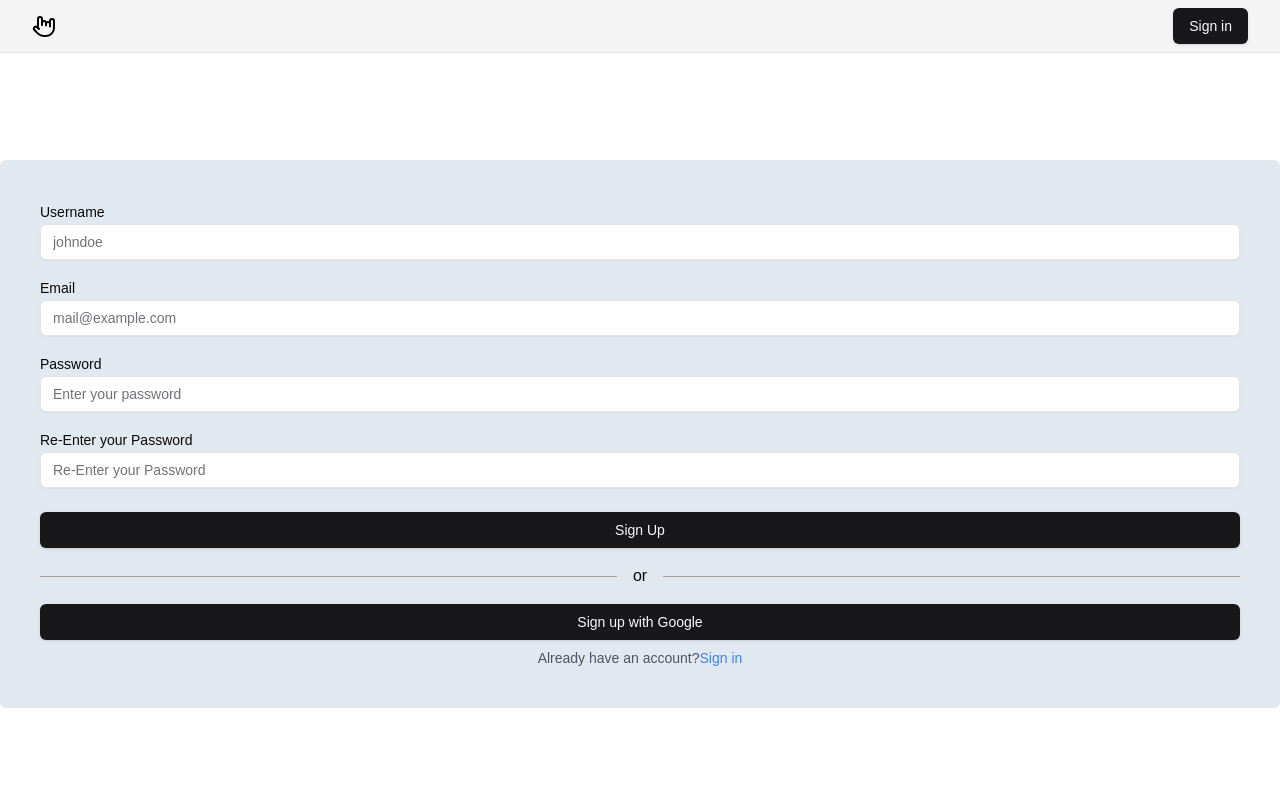
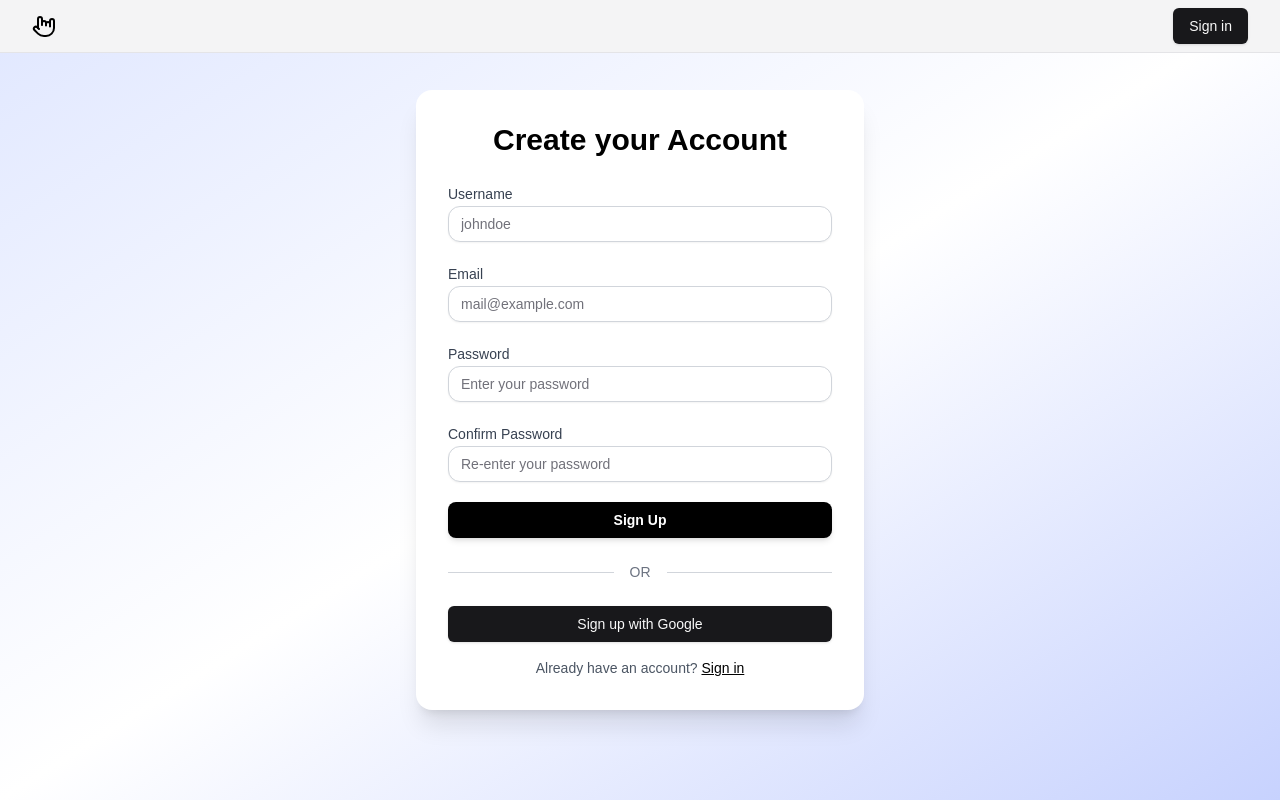
Before and after one commit to ananyapati26/LinkTree, a Next.js app: page /sign-up in a window 1280 px wide. Built offline with nearby package versions, Linux system fonts and the light colour scheme; no server answers.

Commit message:
changed ui of log in sign up

```diff
--- a/src/app/(auth)/layout.jsx
+++ b/src/app/(auth)/layout.jsx
@@ -2,7 +2,7 @@
 
 const AuthLayout = ({ children }) => {
   return (
-    <div className="bg-slate-200 p-10 rounded-md  items-center justify-center mt-40">{children}</div>
+    <div className="bg-slate-200 rounded-md  items-center justify-center ">{children}</div>
   )
 }
 
--- a/src/components/form/SignInform.jsx
+++ b/src/components/form/SignInform.jsx
@@ -43,75 +43,89 @@ const SignInform = () => {
       password: values.password,
       redirect: false,
     });
-    console.log("Sign-in response:", signInData);
+
     if (signInData?.error) {
       console.log(signInData.error);
     } else {
-      // router.push("/admin");
-      console.log("Navigating to /admin...");
       router.push("/admin");
-      console.log("Navigation initiated.");
     }
-    console.log(signInData);
   };
 
   return (
+    <div className="min-h-screen flex items-center justify-center bg-gradient-to-br from-blue-50 via-white to-blue-100 p-4">
+      <div className="w-full max-w-md p-8 bg-white rounded-2xl shadow-xl">
+        <h2 className="text-3xl font-bold text-center text-black mb-6">
+          Welcome Back
+        </h2>
+
         <Form {...form}>
-      <form onSubmit={form.handleSubmit(onSubmit)} className="w-full">
-        <div className="space-y-4">
-          {" "}
+          <form onSubmit={form.handleSubmit(onSubmit)} className="space-y-5">
             <FormField
               control={form.control}
               name="email"
               render={({ field }) => (
                 <FormItem>
-                <FormLabel>Email</FormLabel>
+                  <FormLabel className="text-gray-700">Email</FormLabel>
                   <FormControl>
                     <Input
                       type="email"
                       placeholder="mail@example.com"
                       {...field}
+                      className="rounded-xl border border-gray-300 shadow-sm focus:ring-2 focus:ring-blue-500"
                     />
                   </FormControl>
-                <FormMessage />
+                  <FormMessage className="text-sm text-red-500" />
                 </FormItem>
               )}
             />
+
             <FormField
               control={form.control}
               name="password"
               render={({ field }) => (
                 <FormItem>
-                <FormLabel>Password</FormLabel>
+                  <FormLabel className="text-gray-700">Password</FormLabel>
                   <FormControl>
                     <Input
                       type="password"
                       placeholder="Enter your password"
                       {...field}
+                      className="rounded-xl border border-gray-300 shadow-sm focus:ring-2 focus:ring-blue-500"
                     />
                   </FormControl>
-                <FormMessage />
+                  <FormMessage className="text-sm text-red-500" />
                 </FormItem>
               )}
             />
-        </div>
 
-        <Button className="w-full mt-6" type="submit">
+            <Button
+              type="submit"
+              className="w-full py-3 bg-black text-white font-semibold rounded-lg shadow-md hover:bg-blue-700 transition duration-300"
+            >
               Sign In
             </Button>
           </form>
+        </Form>
 
-      <div className="mx-auto mt-4 flex items-center justify-evenly w-full before:mr-4 after:ml-4 before:block before:h-px before:flex-grow before:bg-stone-400 after:block after:h-px after:flex-grow after:bg-stone-400">
-        or
+        <div className="flex items-center my-6">
+          <div className="flex-grow h-px bg-gray-300"></div>
+          <span className="px-4 text-gray-500 text-sm">OR</span>
+          <div className="flex-grow h-px bg-gray-300"></div>
         </div>
-      <GoogleSignInButton>Sign in with Google</GoogleSignInButton>
-      <p className="text-center text-sm text-gray-600 mt-2">
-        Don't have an account?
-        <Link href="/sign-up" className="text-blue-500 hover:underline">
+
+      <GoogleSignInButton className="text-white">Sign in with Google</GoogleSignInButton>
+
+        <p className="text-center text-sm text-gray-600 mt-4">
+          Don't have an account?{" "}
+          <Link
+            href="/sign-up"
+            className="text-black font-medium hover:underline"
+          >
             Sign up
           </Link>
         </p>
-    </Form>
+      </div>
+    </div>
   );
 };
 
--- a/src/components/form/SignUpForm.jsx
+++ b/src/components/form/SignUpForm.jsx
@@ -18,12 +18,22 @@ import Link from "next/link";
 import GoogleSignInButton from "../GoogleSignInButton";
 import { useRouter } from "next/navigation";
 
-const FormSchema = z.object({
-  username:z.string().min(1, "Username is required").max(100),
+const FormSchema = z
+  .object({
+    username: z.string().min(1, "Username is required").max(100),
     email: z.string().min(1, "Email is required").email("Invalid email"),
-  password: z.string().min(1, "Password is required").min(8, "Password must have at least 8 characters"),
-  confirmPassword: z.string().min(1, "Password confirmation is required")
-}).refine((data) => data.password === data.confirmPassword, { path: ["confirmPassword"], message: "Passwords do not match" });
+    password: z
+      .string()
+      .min(1, "Password is required")
+      .min(8, "Password must have at least 8 characters"),
+    confirmPassword: z
+      .string()
+      .min(1, "Password confirmation is required"),
+  })
+  .refine((data) => data.password === data.confirmPassword, {
+    path: ["confirmPassword"],
+    message: "Passwords do not match",
+  });
 
 const SignUpform = () => {
   const router = useRouter();
@@ -33,117 +43,143 @@ const SignUpform = () => {
       username: "",
       email: "",
       password: "",
-      confirmPassword: ""
+      confirmPassword: "",
     },
   });
 
   const onSubmit = async (values) => {
-    console.log(values);
-    const response = await fetch('/api/user', {
-      method: 'POST',
+    const response = await fetch("/api/user", {
+      method: "POST",
       headers: {
-        'Content-Type': 'application/json'
+        "Content-Type": "application/json",
       },
       body: JSON.stringify({
         username: values.username,
         email: values.email,
         password: values.password,
-      })
-    })
+      }),
+    });
 
-    if(response.ok) {
-      console.log('User created successfully');
-      router.push('/sign-in');
+    if (response.ok) {
+      router.push("/sign-in");
     } else {
-      console.log('User creation failed response:', response);
+      console.log("User creation failed:", response);
     }
   };
 
   return (
+    <div className="min-h-screen flex items-center justify-center bg-gradient-to-br from-indigo-100 via-white to-indigo-200 px-4">
+      <div className="w-full max-w-md p-8 bg-white rounded-2xl shadow-xl">
+        <h2 className="text-3xl font-bold text-center text-black mb-6">
+          Create your Account
+        </h2>
+
         <Form {...form}>
-      <form onSubmit={form.handleSubmit(onSubmit)} className="w-full">
-        <div className="space-y-4">
-          {" "}
+          <form onSubmit={form.handleSubmit(onSubmit)} className="space-y-5">
             <FormField
               control={form.control}
               name="username"
               render={({ field }) => (
                 <FormItem>
-                <FormLabel>Username</FormLabel>
+                  <FormLabel className="text-gray-700">Username</FormLabel>
                   <FormControl>
                     <Input
                       type="text"
-                  placeholder="johndoe" {...field} />
+                      placeholder="johndoe"
+                      {...field}
+                      className="rounded-xl border border-gray-300 shadow-sm focus:ring-2 focus:ring-indigo-500"
+                    />
                   </FormControl>
-                <FormMessage />
+                  <FormMessage className="text-sm text-red-500" />
                 </FormItem>
               )}
             />
+
             <FormField
               control={form.control}
               name="email"
               render={({ field }) => (
                 <FormItem>
-                          <FormLabel>Email</FormLabel>
+                  <FormLabel className="text-gray-700">Email</FormLabel>
                   <FormControl>
                     <Input
                       type="email"
-                            placeholder="mail@example.com" {...field} />
+                      placeholder="mail@example.com"
+                      {...field}
+                      className="rounded-xl border border-gray-300 shadow-sm focus:ring-2 focus:ring-indigo-500"
+                    />
                   </FormControl>
-                          <FormMessage />
+                  <FormMessage className="text-sm text-red-500" />
                 </FormItem>
               )}
             />
+
             <FormField
               control={form.control}
               name="password"
               render={({ field }) => (
                 <FormItem>
-                <FormLabel>Password</FormLabel>
+                  <FormLabel className="text-gray-700">Password</FormLabel>
                   <FormControl>
                     <Input
                       type="password"
-                  placeholder="Enter your password" {...field} />
+                      placeholder="Enter your password"
+                      {...field}
+                      className="rounded-xl border border-gray-300 shadow-sm focus:ring-2 focus:ring-indigo-500"
+                    />
                   </FormControl>
-                <FormMessage />
+                  <FormMessage className="text-sm text-red-500" />
                 </FormItem>
               )}
             />
+
             <FormField
               control={form.control}
               name="confirmPassword"
               render={({ field }) => (
                 <FormItem>
-                <FormLabel>Re-Enter your Password</FormLabel>
+                  <FormLabel className="text-gray-700">Confirm Password</FormLabel>
                   <FormControl>
                     <Input
                       type="password"
-                  placeholder="Re-Enter your Password" {...field} />
+                      placeholder="Re-enter your password"
+                      {...field}
+                      className="rounded-xl border border-gray-300 shadow-sm focus:ring-2 focus:ring-indigo-500"
+                    />
                   </FormControl>
-                <FormMessage />
+                  <FormMessage className="text-sm text-red-500" />
                 </FormItem>
               )}
             />
 
-
-        </div>
-
-        <Button className="w-full mt-6" type="submit">
+            <Button
+              type="submit"
+              className="w-full py-3 bg-black text-white font-semibold rounded-lg shadow-md hover:bg-indigo-700 transition duration-300"
+            >
               Sign Up
             </Button>
           </form>
+        </Form>
 
-      <div className="mx-auto my-4 flex items-center justify-evenly w-full before:mr-4 after:ml-4 before:block before:h-px before:flex-grow before:bg-stone-400 after:block after:h-px after:flex-grow after:bg-stone-400">
-        or
+        <div className="flex items-center my-6">
+          <div className="flex-grow h-px bg-gray-300"></div>
+          <span className="px-4 text-gray-500 text-sm">OR</span>
+          <div className="flex-grow h-px bg-gray-300"></div>
         </div>
-      <GoogleSignInButton>Sign up with Google</GoogleSignInButton>
-      <p className="text-center text-sm text-gray-600 mt-2">
-        Already have an account?
-        <Link href="/sign-in" className="text-blue-500 hover:underline">
+
+      <GoogleSignInButton className="text-white">Sign up with Google</GoogleSignInButton>
+
+        <p className="text-center text-sm text-gray-600 mt-4">
+          Already have an account?{" "}
+          <Link
+            href="/sign-in"
+            className="text-black font-medium underline hover:text-blue-300"
+          >
             Sign in
           </Link>
         </p>
-    </Form>
+      </div>
+    </div>
   );
 };
 
```
Lines whose indentation alone changed are shown as unchanged.
